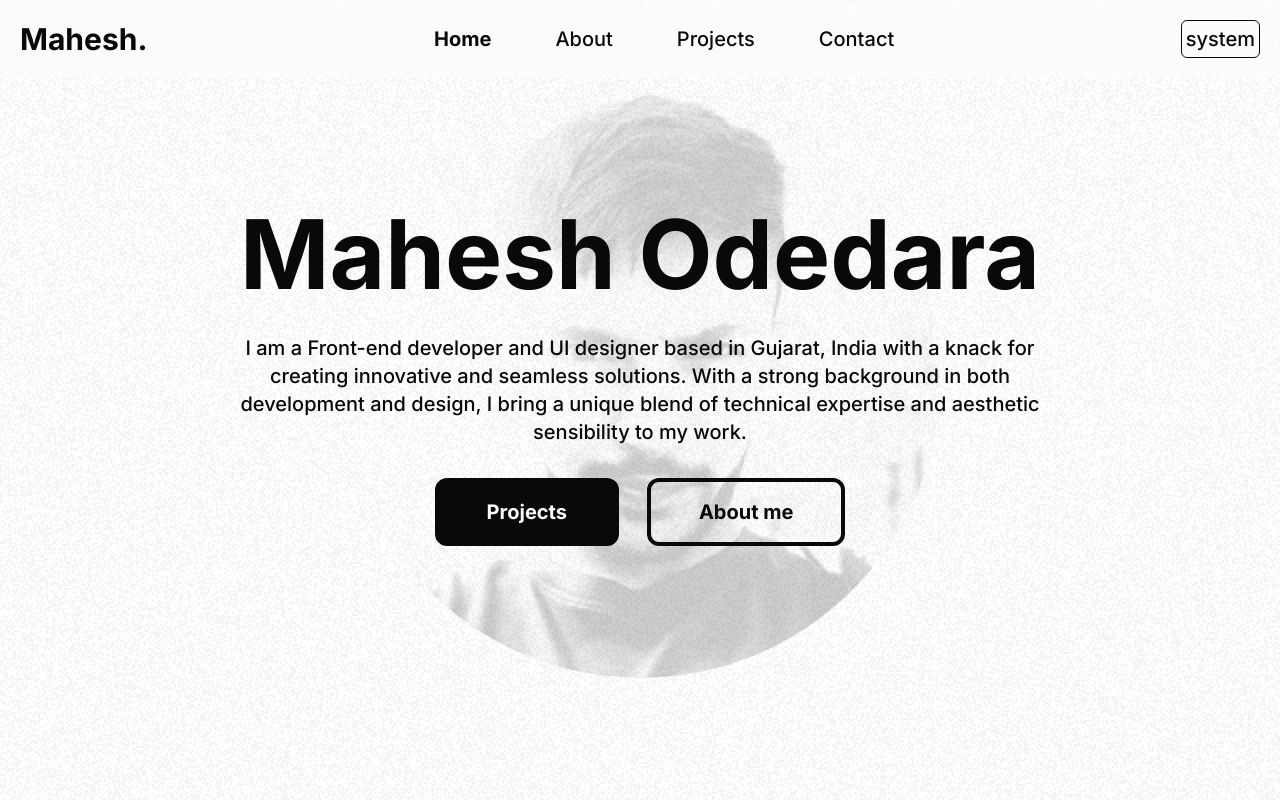
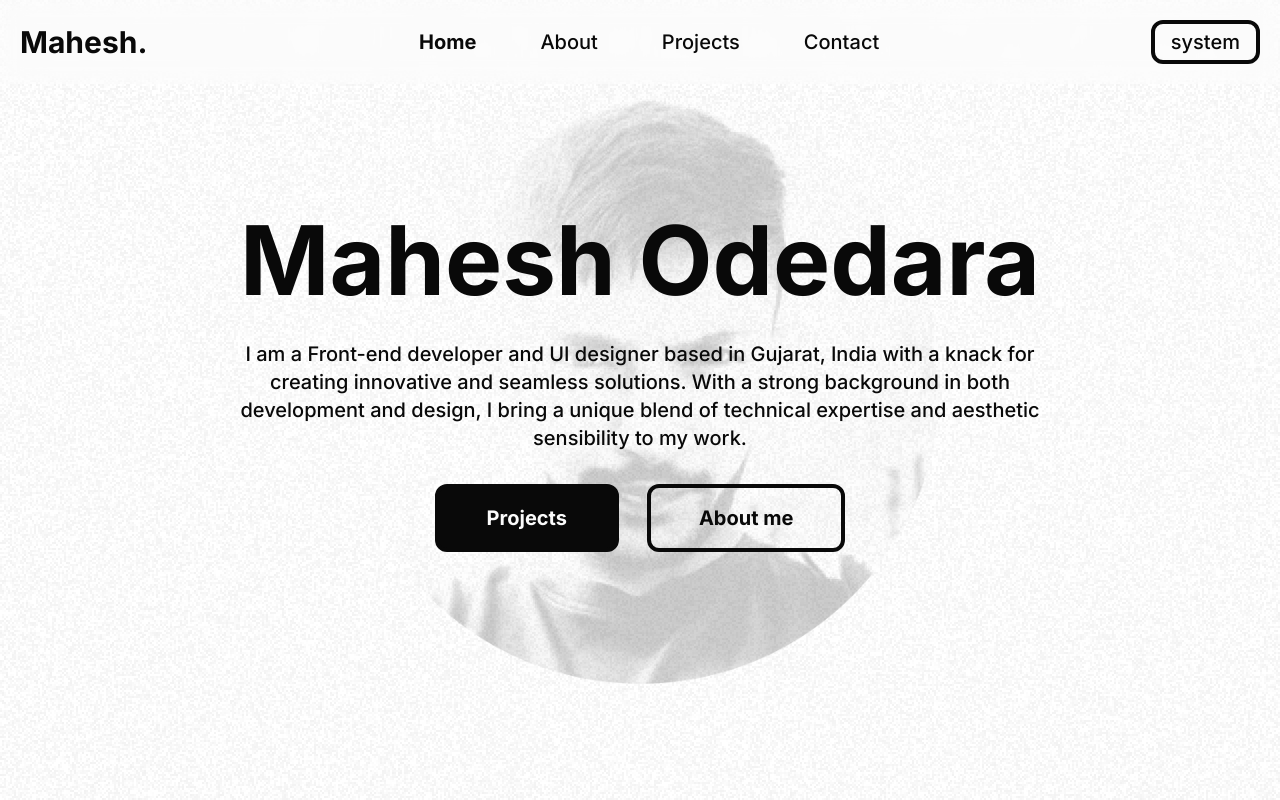
Before and after one commit to mahesh-143/nextjs-portfolio, a Next.js app: page / in a window 1280 px wide. Shown: the top 800 px of the page. Built offline with nearby package versions, Linux system fonts and the light colour scheme.

Commit message:
restyled theme switch

```diff
--- a/src/app/components/ui/ThemeSwitch.tsx
+++ b/src/app/components/ui/ThemeSwitch.tsx
@@ -19,7 +19,7 @@ const ThemeSwitch = () => {
   return (
     <button
       onClick={handleClick}
-      className="border border-black dark:border-whiteaccent rounded-md p-1"
+      className="border-4 border-black dark:border-whiteaccent rounded-xl py-1 px-4 active:translate-y-[1px]"
     >
       {theme}
     </button>
```
